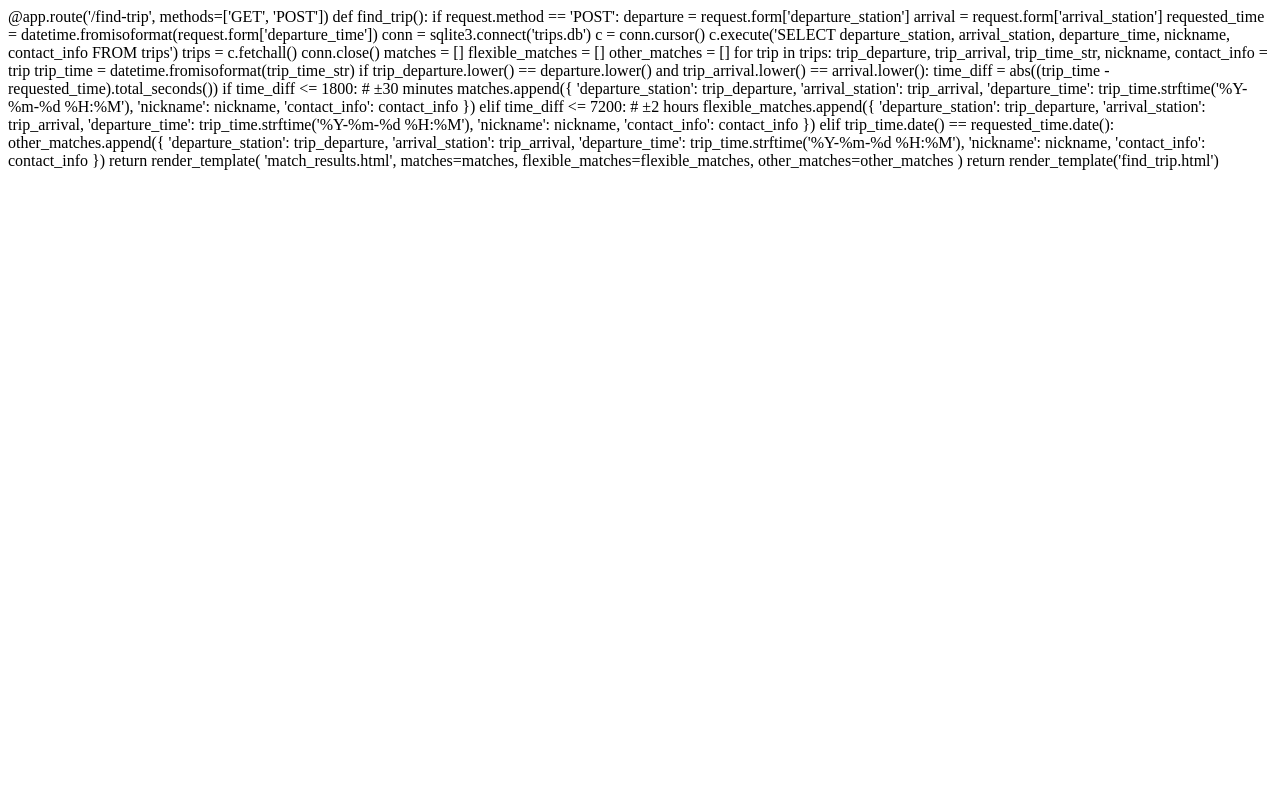
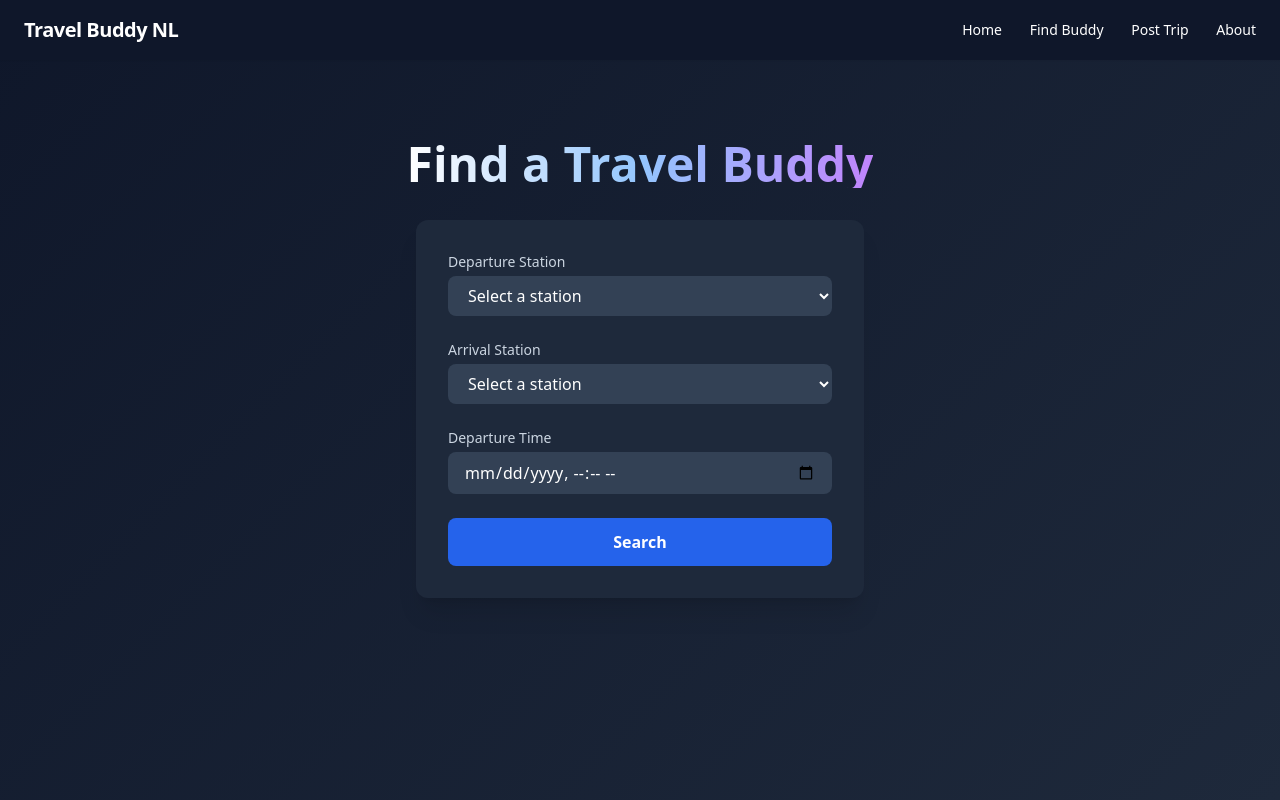
Before and after one commit to papasito31/train-travel, a Flask app: page /find-trip in a window 1280 px wide. Run offline with Flask 3, Linux system fonts and the light colour scheme; some libraries are stand-ins or nearby versions.

Commit message:
Upgrade: Add Smart Matching (±30 mins, ±2h, same-day logic)

```diff
--- a/app.py
+++ b/app.py
@@ -3,9 +3,9 @@
 from datetime import datetime
 
 app = Flask(__name__)
-app.secret_key = 'supersecretkey'  # You can change this later
+app.secret_key = 'supersecretkey'
 
-# ✅ Initialize DB if not exists
+# Initialize DB
 def init_db():
     conn = sqlite3.connect('trips.db')
     c = conn.cursor()
@@ -24,12 +24,10 @@
 
 init_db()
 
-# ✅ Home route
 @app.route('/')
 def home():
     return render_template('home.html')
 
-# ✅ Post trip
 @app.route('/post-trip', methods=['GET', 'POST'])
 def post_trip():
     if request.method == 'POST':
@@ -55,7 +53,6 @@
 
     return render_template('post_trip.html')
 
-# ✅ Find trip
 @app.route('/find-trip', methods=['GET', 'POST'])
 def find_trip():
     if request.method == 'POST':
@@ -70,6 +67,7 @@
         conn.close()
 
         matches = []
+        flexible_matches = []
         other_matches = []
 
         for trip in trips:
@@ -77,8 +75,18 @@
             trip_time = datetime.fromisoformat(trip_time_str)
 
             if trip_departure.lower() == departure.lower() and trip_arrival.lower() == arrival.lower():
-                if abs((trip_time - requested_time).total_seconds()) <= 1800:
+                time_diff = abs((trip_time - requested_time).total_seconds())
+
+                if time_diff <= 1800:
                     matches.append({
+                        'departure_station': trip_departure,
+                        'arrival_station': trip_arrival,
+                        'departure_time': trip_time.strftime('%Y-%m-%d %H:%M'),
+                        'nickname': nickname,
+                        'contact_info': contact_info
+                    })
+                elif time_diff <= 7200:
+                    flexible_matches.append({
                         'departure_station': trip_departure,
                         'arrival_station': trip_arrival,
                         'departure_time': trip_time.strftime('%Y-%m-%d %H:%M'),
@@ -94,11 +102,10 @@
                         'contact_info': contact_info
                     })
 
-        return render_template('match_results.html', matches=matches, other_matches=other_matches)
+        return render_template('match_results.html', matches=matches, flexible_matches=flexible_matches, other_matches=other_matches)
 
     return render_template('find_trip.html')
 
-# ✅ About route
 @app.route('/about')
 def about():
     return render_template('about.html')
--- a/templates/find_trip.html
+++ b/templates/find_trip.html
@@ -1,57 +1,67 @@
-@app.route('/find-trip', methods=['GET', 'POST'])
-def find_trip():
-    if request.method == 'POST':
-        departure = request.form['departure_station']
-        arrival = request.form['arrival_station']
-        requested_time = datetime.fromisoformat(request.form['departure_time'])
+{% extends 'base.html' %}
 
-        conn = sqlite3.connect('trips.db')
-        c = conn.cursor()
-        c.execute('SELECT departure_station, arrival_station, departure_time, nickname, contact_info FROM trips')
-        trips = c.fetchall()
-        conn.close()
+{% block title %}Find a Travel Buddy{% endblock %}
 
-        matches = []
-        flexible_matches = []
-        other_matches = []
+{% block content %}
+<section class="flex flex-col items-center justify-center text-center px-6 pt-20">
+  <h2 class="text-4xl md:text-5xl font-bold bg-clip-text text-transparent bg-gradient-to-r from-white via-blue-300 to-purple-400 mb-8">
+    Find a Travel Buddy
+  </h2>
 
-        for trip in trips:
-            trip_departure, trip_arrival, trip_time_str, nickname, contact_info = trip
-            trip_time = datetime.fromisoformat(trip_time_str)
+  <form method="POST" action="/find-trip" class="bg-slate-800 p-8 rounded-xl shadow-xl w-full max-w-md space-y-6">
 
-            if trip_departure.lower() == departure.lower() and trip_arrival.lower() == arrival.lower():
-                time_diff = abs((trip_time - requested_time).total_seconds())
+    <div class="text-left">
+      <label for="departure_station" class="block text-sm font-medium text-slate-300">Departure Station</label>
+      <select name="departure_station" required class="mt-1 block w-full px-4 py-2 bg-slate-700 text-white rounded-lg">
+        <option value="">Select a station</option>
+        <option>Amsterdam Centraal</option>
+        <option>Utrecht Centraal</option>
+        <option>Rotterdam Centraal</option>
+        <option>The Hague HS</option>
+        <option>Leiden Centraal</option>
+        <option>Eindhoven</option>
+        <option>Maastricht</option>
+        <option>Groningen</option>
+        <option>Zwolle</option>
+        <option>Arnhem Centraal</option>
+        <option>Den Bosch</option>
+        <option>Delft</option>
+        <option>Amersfoort</option>
+        <option>Tilburg</option>
+        <option>Nijmegen</option>
+      </select>
+    </div>
 
-                if time_diff <= 1800:  # ±30 minutes
-                    matches.append({
-                        'departure_station': trip_departure,
-                        'arrival_station': trip_arrival,
-                        'departure_time': trip_time.strftime('%Y-%m-%d %H:%M'),
-                        'nickname': nickname,
-                        'contact_info': contact_info
-                    })
-                elif time_diff <= 7200:  # ±2 hours
-                    flexible_matches.append({
-                        'departure_station': trip_departure,
-                        'arrival_station': trip_arrival,
-                        'departure_time': trip_time.strftime('%Y-%m-%d %H:%M'),
-                        'nickname': nickname,
-                        'contact_info': contact_info
-                    })
-                elif trip_time.date() == requested_time.date():
-                    other_matches.append({
-                        'departure_station': trip_departure,
-                        'arrival_station': trip_arrival,
-                        'departure_time': trip_time.strftime('%Y-%m-%d %H:%M'),
-                        'nickname': nickname,
-                        'contact_info': contact_info
-                    })
+    <div class="text-left">
+      <label for="arrival_station" class="block text-sm font-medium text-slate-300">Arrival Station</label>
+      <select name="arrival_station" required class="mt-1 block w-full px-4 py-2 bg-slate-700 text-white rounded-lg">
+        <option value="">Select a station</option>
+        <option>Amsterdam Centraal</option>
+        <option>Utrecht Centraal</option>
+        <option>Rotterdam Centraal</option>
+        <option>The Hague HS</option>
+        <option>Leiden Centraal</option>
+        <option>Eindhoven</option>
+        <option>Maastricht</option>
+        <option>Groningen</option>
+        <option>Zwolle</option>
+        <option>Arnhem Centraal</option>
+        <option>Den Bosch</option>
+        <option>Delft</option>
+        <option>Amersfoort</option>
+        <option>Tilburg</option>
+        <option>Nijmegen</option>
+      </select>
+    </div>
 
-        return render_template(
-            'match_results.html',
-            matches=matches,
-            flexible_matches=flexible_matches,
-            other_matches=other_matches
-        )
+    <div class="text-left">
+      <label for="departure_time" class="block text-sm font-medium text-slate-300">Departure Time</label>
+      <input type="datetime-local" name="departure_time" required class="mt-1 block w-full px-4 py-2 bg-slate-700 text-white rounded-lg focus:outline-none focus:ring-2 focus:ring-blue-500">
+    </div>
 
-    return render_template('find_trip.html')
+    <button type="submit" class="w-full bg-blue-600 hover:bg-blue-700 text-white py-3 rounded-lg font-semibold transition-transform transform hover:scale-105">
+      Search
+    </button>
+  </form>
+</section>
+{% endblock %}
```
